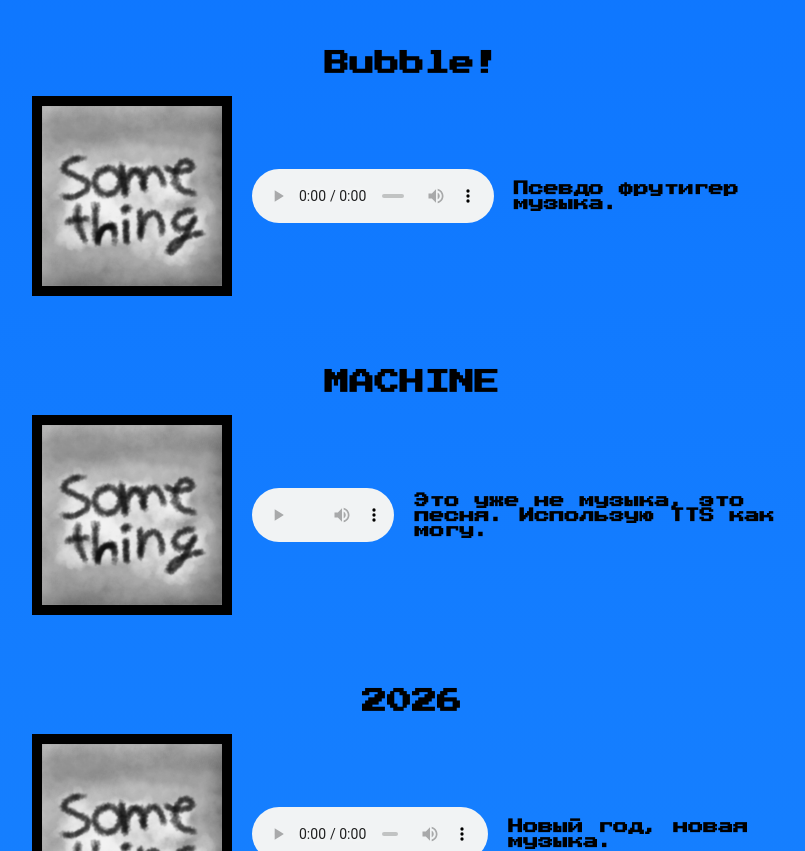
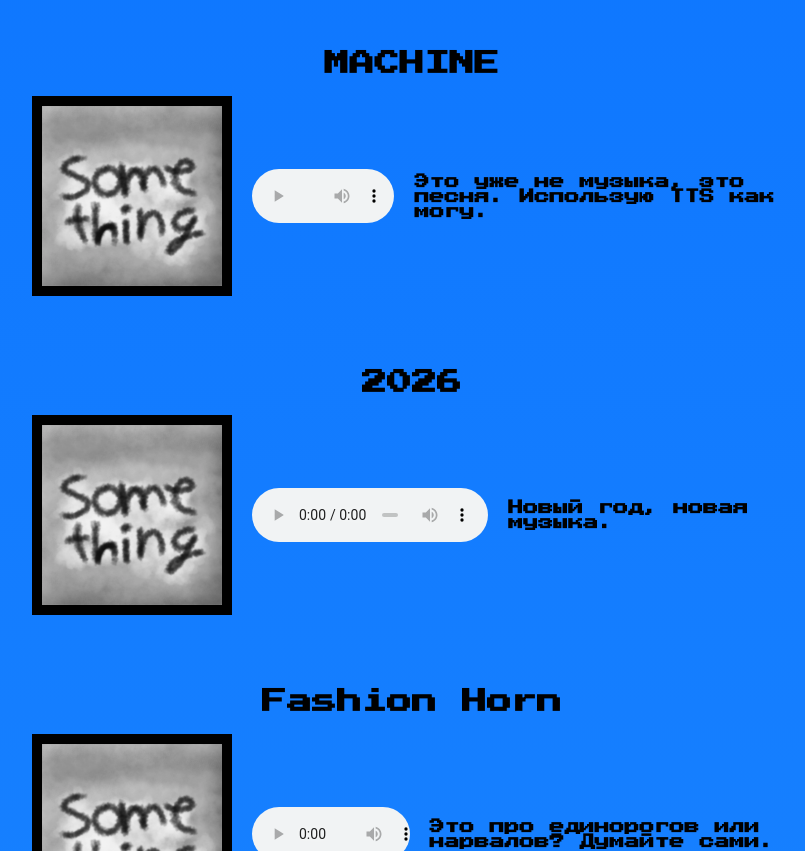
Before and after one commit to TheMLChel/TheMLC, a plain HTML site: page music.html in a window 1280 px wide. Shown: the part 2009-2860 px from the top of the page, without its empty margins (228-1033 px from the left). Drawn offline with Linux system fonts and the light colour scheme.

Commit message:
Update music.html

```diff
--- a/music.html
+++ b/music.html
@@ -169,17 +169,6 @@
                 <source src="msc/Why.mp3" type="audio/mpeg">
                 </audio>
                 <p class="press-start-2p-regular" style="font-size: 15px;"><b>В мире много вопросов. Поэтому я сделал музыку.</b></p>
-            </div>
-            <br>
-            <br>
-            <br>
-            <p class="press-start-2p-regular" style="font-size: 25px;"><b>Bubble!</b></p>
-            <div class="container">
-                <img src="img/something.webp" width="200" height="200">
-                <audio controls>
-                <source src="msc/Bubble.mp3" type="audio/mpeg">
-                </audio>
-                <p class="press-start-2p-regular" style="font-size: 15px;"><b>Псевдо фрутигер музыка.</b></p>
             </div>
             <br>
             <br>
```
